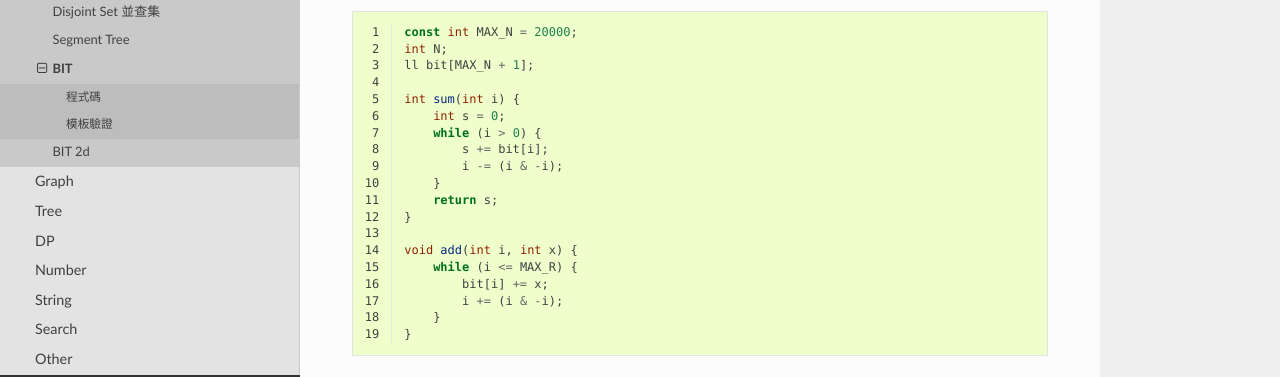
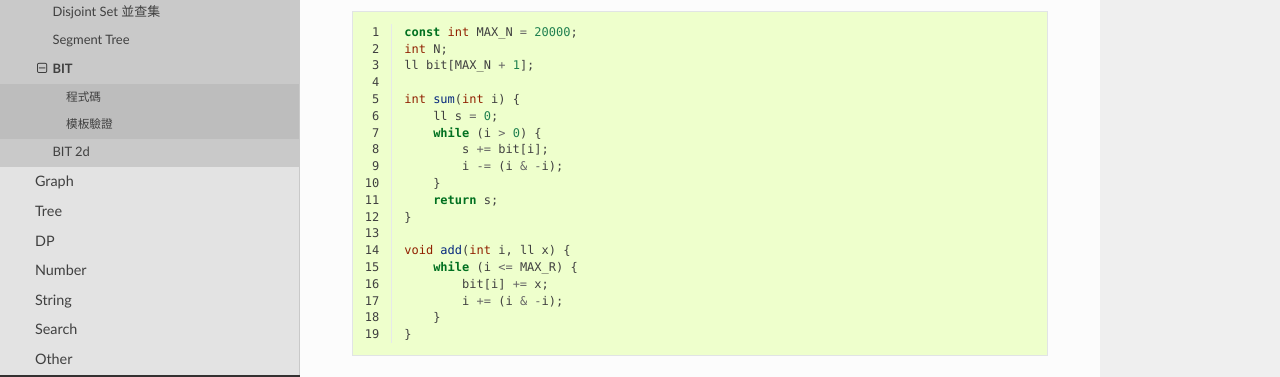
Before and after one commit to amoshyc/ojsolution, a Sphinx documentation site: the page built from docs/source/template/ds/bit.rst, in a window 1280 px wide and 998 px high. Shown: the part 346-723 px from the top of the window. Built offline with Sphinx 7.4.7 and the Read the Docs theme 2.0.0, drawn with Linux system fonts in a browser that asks for light colours; some web fonts are replaced; pages that are not in the unit, such as notebooks, are missing from menus.

Commit message:
Fix typo in template bit

```diff
--- a/docs/source/template/ds/bit.rst
+++ b/docs/source/template/ds/bit.rst
@@ -22,7 +22,7 @@ BIT
     ll bit[MAX_N + 1];
 
     int sum(int i) {
-        int s = 0;
+        ll s = 0;
         while (i > 0) {
             s += bit[i];
             i -= (i & -i);
@@ -30,7 +30,7 @@ BIT
         return s;
     }
 
-    void add(int i, int x) {
+    void add(int i, ll x) {
         while (i <= MAX_R) {
             bit[i] += x;
             i += (i & -i);
```
